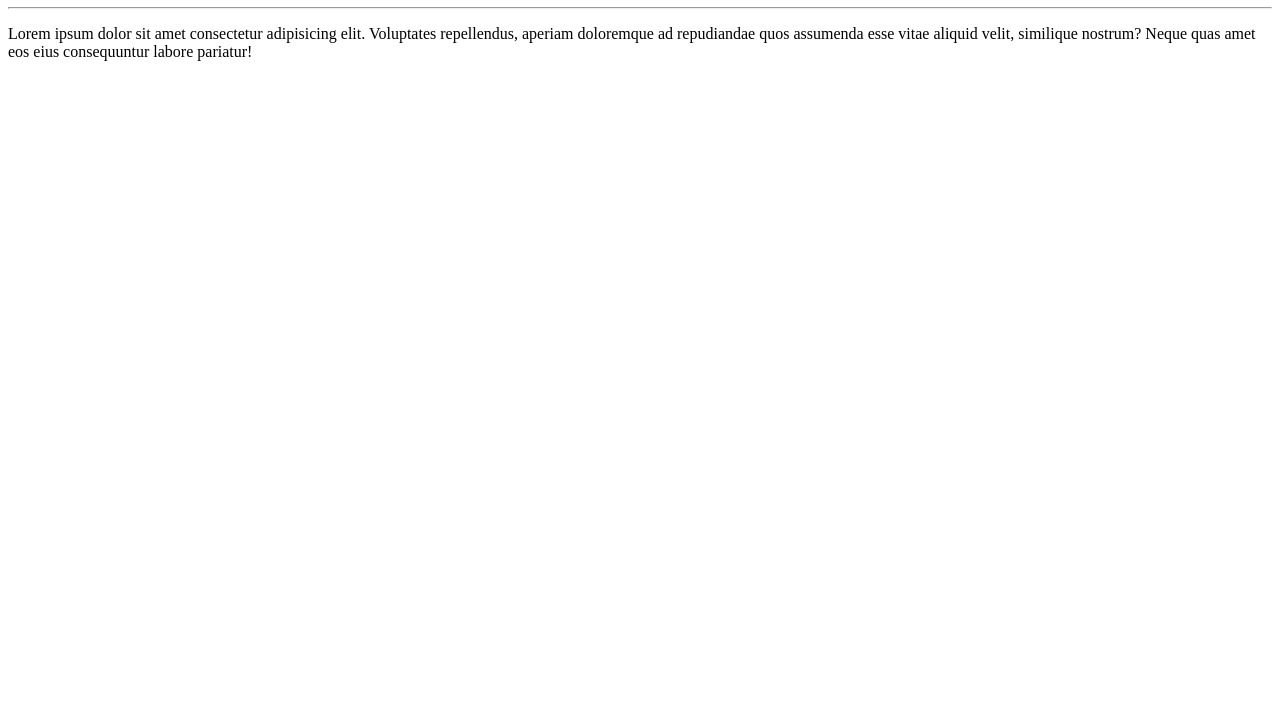
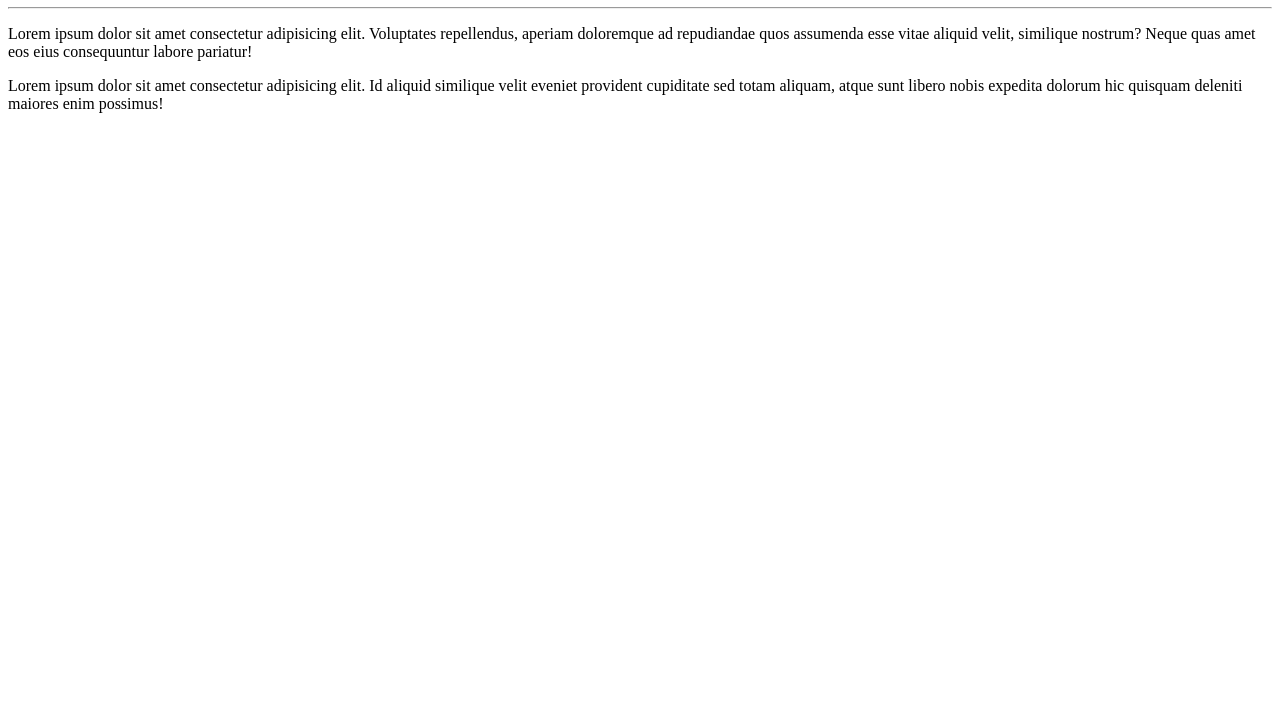
Before and after one commit to Henry-Roberto/Ola-Mundo, a plain HTML site: page site-exemplo/index.html in a window 1280 px wide. Shown: the part 73-800 px from the top of the page. Drawn offline with Linux system fonts and the light colour scheme.

Commit message:
Adicionei um parágrafo

```diff
--- a/site-exemplo/index.html
+++ b/site-exemplo/index.html
@@ -9,5 +9,6 @@
     <h1>Olá, Mundo!</h1>
     <hr>
     <p>Lorem ipsum dolor sit amet consectetur adipisicing elit. Voluptates repellendus, aperiam doloremque ad repudiandae quos assumenda esse vitae aliquid velit, similique nostrum? Neque quas amet eos eius consequuntur labore pariatur!</p>
+    <p>Lorem ipsum dolor sit amet consectetur adipisicing elit. Id aliquid similique velit eveniet provident cupiditate sed totam aliquam, atque sunt libero nobis expedita dolorum hic quisquam deleniti maiores enim possimus!</p>
 </body>
 </html>
```
